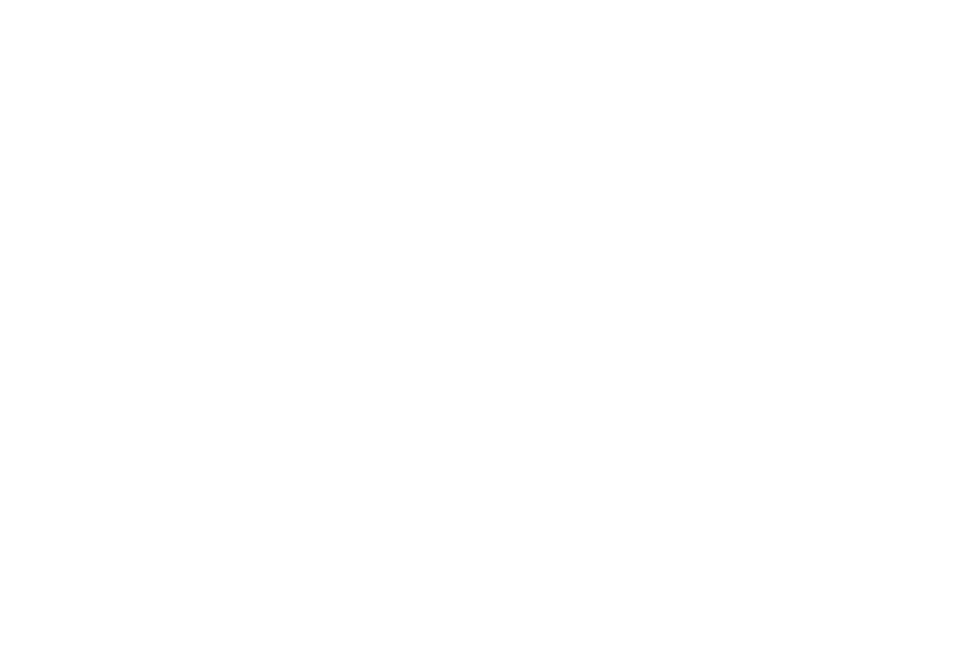
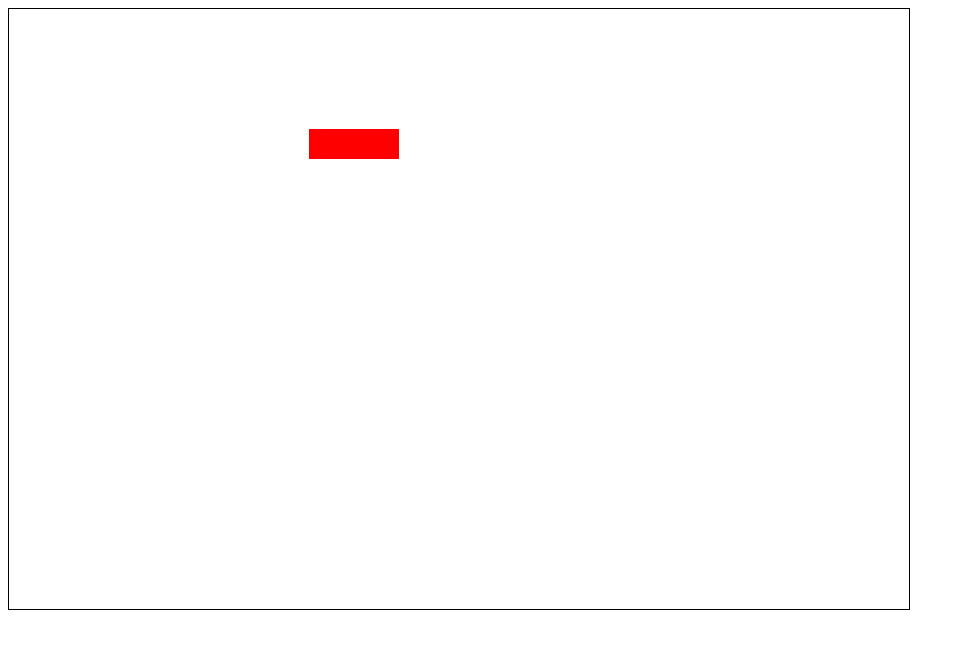
Before and after one commit to kev243/jeuSerpent, a plain HTML site: page index.html in a window 1280 px wide. Shown: the whole page, without its empty margins (0-965 px from the left). Drawn offline with Linux system fonts and the light colour scheme.

Commit message:
creation du serpent et mouvement

```diff
--- a/script.js
+++ b/script.js
@@ -1,14 +1,70 @@
+//fonction lors du lancement de la page c
 
-function Dog(nom, color,age){
-    this.nom=nom;
-    this.color=color;
-    this.age=age;
-    this.aboie= function()
-    {
-        console.log("wouaf "+ this.nom)
+window.onload = function () {
+    var canvas;
+    var canvasWidth = 900;
+    var canvasHeight = 600
+    var canvasBorder = "1px solid"
+    var blockSize = 30;
+    var ctx;
+    var delay = 1000;
+    var snakee;
+    init();
+    //fontion d'initialisation
+    function init() {
+        canvas = document.createElement("canvas");
+        canvas.width = canvasWidth;
+        canvas.height = canvasHeight;
+        canvas.style.border = canvasBorder;
+        document.body.appendChild(canvas);
+        //pour deciner on va utiliser le contexte
+        ctx = canvas.getContext("2d")//dessin en 2 dimension
+        snakee = new Snake([[6,4], [5,4], [4,4]]);
+        refreshCanvas();
     }
+
+    //fonction pour rafffraichir notre convas
+
+    function refreshCanvas() {
+        ctx.clearRect(0,0,canvasWidth, canvasHeight);
+        snakee.advance();
+        snakee.draw();
+        setTimeout(refreshCanvas, delay);
+
+    }
+
+    function drawBlock(ctx, position) {
+        var x = position[0] * blockSize;
+        var y = position[1] * blockSize;
+        ctx.fillRect(x, y, blockSize, blockSize);
+    }
+
+    function Snake(body) {
+        this.body = body;
+        this.draw = function () {
+            ctx.save();
+            ctx.fillStyle = "#ff0000";
+            for (var i = 0; i < this.body.length; i++) {
+                drawBlock(ctx, this.body[i]);
+            }
+
+            ctx.restore();
+
+        };
+
+        this.advance=function(){
+            var nextPosition= this.body[0].slice();
+            nextPosition[0]++;
+            this.body.unshift(nextPosition);
+            this.body.pop();
+
+        }
+    }
+
+
+
+
+
+
+
 }
-var petitiCaniche=new Dog("chouchou", "white",4);
-var petitiPitbul=new Dog("chihi", "black",6);
-
-petitiCaniche.aboie()
```
Also changed, not shown: index.html (+1 -1 lines).
